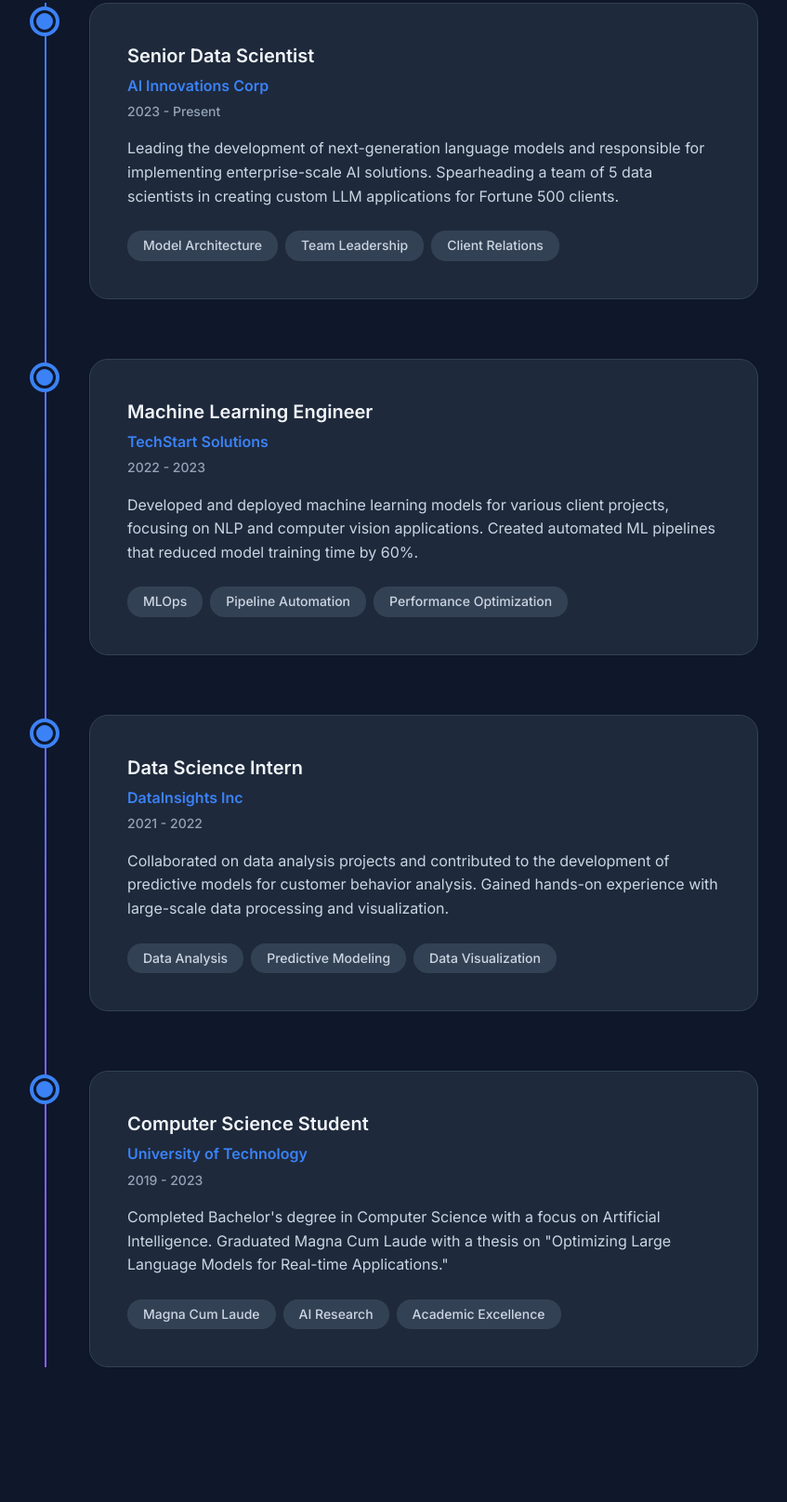
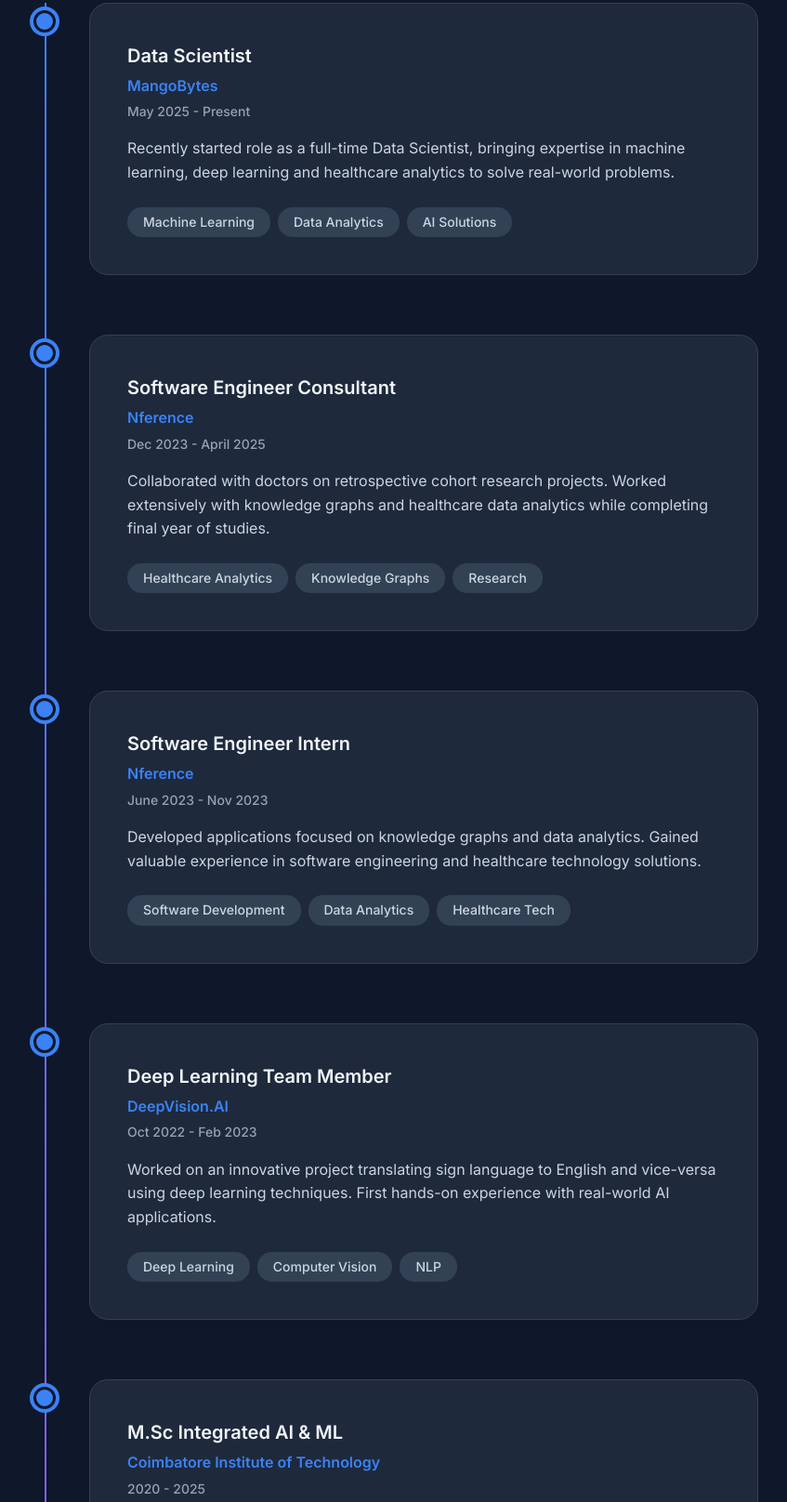
Before and after one commit to Mukish45/Mukish45.github.io, a plain HTML site: page about.html in a window 1280 px wide. Shown: the part 4761-6377 px from the top of the page at 93% size, without its empty margins (224-1071 px from the left). Drawn offline with Linux system fonts and the light colour scheme.

Commit message:
update about me

```diff
--- a/about.html
+++ b/about.html
@@ -110,7 +110,7 @@
                                 <div class="stat-label">Technologies Mastered</div>
                             </div>
                             <div class="stat-item">
-                                <div class="stat-number gradient-text" data-count="100">1000+</div>
+                                <div class="stat-number gradient-text" data-count="1000">1000+</div>
                                 <div class="stat-label">Cups of Coffee ☕</div>
                             </div>
                         </div>
@@ -315,18 +315,17 @@
                     <div class="timeline-item fade-in">
                         <div class="timeline-marker"></div>
                         <div class="timeline-content">
-                            <h3 class="timeline-title">Senior Data Scientist</h3>
-                            <div class="timeline-company">AI Innovations Corp</div>
-                            <div class="timeline-date">2023 - Present</div>
+                            <h3 class="timeline-title">Data Scientist</h3>
+                            <div class="timeline-company">MangoBytes</div>
+                            <div class="timeline-date">May 2025 - Present</div>
                             <p class="timeline-description">
-                                Leading the development of next-generation language models and responsible for
-                                implementing enterprise-scale AI solutions. Spearheading a team of 5 data scientists
-                                in creating custom LLM applications for Fortune 500 clients.
+                                Recently started role as a full-time Data Scientist, bringing expertise in machine learning,
+                                deep learning and healthcare analytics to solve real-world problems.
                             </p>
                             <div class="timeline-achievements">
-                                <span class="achievement-tag">Model Architecture</span>
-                                <span class="achievement-tag">Team Leadership</span>
-                                <span class="achievement-tag">Client Relations</span>
+                                <span class="achievement-tag">Machine Learning</span>
+                                <span class="achievement-tag">Data Analytics</span>
+                                <span class="achievement-tag">AI Solutions</span>
                             </div>
                         </div>
                     </div>
@@ -334,18 +333,17 @@
                     <div class="timeline-item fade-in">
                         <div class="timeline-marker"></div>
                         <div class="timeline-content">
-                            <h3 class="timeline-title">Machine Learning Engineer</h3>
-                            <div class="timeline-company">TechStart Solutions</div>
-                            <div class="timeline-date">2022 - 2023</div>
+                            <h3 class="timeline-title">Software Engineer Consultant</h3>
+                            <div class="timeline-company">Nference</div>
+                            <div class="timeline-date">Dec 2023 - April 2025</div>
                             <p class="timeline-description">
-                                Developed and deployed machine learning models for various client projects,
-                                focusing on NLP and computer vision applications. Created automated ML pipelines
-                                that reduced model training time by 60%.
+                                Collaborated with doctors on retrospective cohort research projects. Worked extensively
+                                with knowledge graphs and healthcare data analytics while completing final year of studies.
                             </p>
                             <div class="timeline-achievements">
-                                <span class="achievement-tag">MLOps</span>
-                                <span class="achievement-tag">Pipeline Automation</span>
-                                <span class="achievement-tag">Performance Optimization</span>
+                                <span class="achievement-tag">Healthcare Analytics</span>
+                                <span class="achievement-tag">Knowledge Graphs</span>
+                                <span class="achievement-tag">Research</span>
                             </div>
                         </div>
                     </div>
@@ -353,18 +351,17 @@
                     <div class="timeline-item fade-in">
                         <div class="timeline-marker"></div>
                         <div class="timeline-content">
-                            <h3 class="timeline-title">Data Science Intern</h3>
-                            <div class="timeline-company">DataInsights Inc</div>
-                            <div class="timeline-date">2021 - 2022</div>
+                            <h3 class="timeline-title">Software Engineer Intern</h3>
+                            <div class="timeline-company">Nference</div>
+                            <div class="timeline-date">June 2023 - Nov 2023</div>
                             <p class="timeline-description">
-                                Collaborated on data analysis projects and contributed to the development of
-                                predictive models for customer behavior analysis. Gained hands-on experience
-                                with large-scale data processing and visualization.
+                                Developed applications focused on knowledge graphs and data analytics. Gained valuable
+                                experience in software engineering and healthcare technology solutions.
                             </p>
                             <div class="timeline-achievements">
-                                <span class="achievement-tag">Data Analysis</span>
-                                <span class="achievement-tag">Predictive Modeling</span>
-                                <span class="achievement-tag">Data Visualization</span>
+                                <span class="achievement-tag">Software Development</span>
+                                <span class="achievement-tag">Data Analytics</span>
+                                <span class="achievement-tag">Healthcare Tech</span>
                             </div>
                         </div>
                     </div>
@@ -372,18 +369,36 @@
                     <div class="timeline-item fade-in">
                         <div class="timeline-marker"></div>
                         <div class="timeline-content">
-                            <h3 class="timeline-title">Computer Science Student</h3>
-                            <div class="timeline-company">University of Technology</div>
-                            <div class="timeline-date">2019 - 2023</div>
+                            <h3 class="timeline-title">Deep Learning Team Member</h3>
+                            <div class="timeline-company">DeepVision.AI</div>
+                            <div class="timeline-date">Oct 2022 - Feb 2023</div>
                             <p class="timeline-description">
-                                Completed Bachelor's degree in Computer Science with a focus on Artificial Intelligence.
-                                Graduated Magna Cum Laude with a thesis on "Optimizing Large Language Models for
-                                Real-time Applications."
+                                Worked on an innovative project translating sign language to English and vice-versa using
+                                deep learning techniques. First hands-on experience with real-world AI applications.
                             </p>
                             <div class="timeline-achievements">
-                                <span class="achievement-tag">Magna Cum Laude</span>
-                                <span class="achievement-tag">AI Research</span>
-                                <span class="achievement-tag">Academic Excellence</span>
+                                <span class="achievement-tag">Deep Learning</span>
+                                <span class="achievement-tag">Computer Vision</span>
+                                <span class="achievement-tag">NLP</span>
+                            </div>
+                        </div>
+                    </div>
+
+                    <div class="timeline-item fade-in">
+                        <div class="timeline-marker"></div>
+                        <div class="timeline-content">
+                            <h3 class="timeline-title">M.Sc Integrated AI & ML</h3>
+                            <div class="timeline-company">Coimbatore Institute of Technology</div>
+                            <div class="timeline-date">2020 - 2025</div>
+                            <p class="timeline-description">
+                                Pursuing integrated Master's degree in Artificial Intelligence and Machine Learning.
+                                Gaining strong theoretical foundation while working on practical applications through
+                                internships.
+                            </p>
+                            <div class="timeline-achievements">
+                                <span class="achievement-tag">AI & ML</span>
+                                <span class="achievement-tag">Academic Research</span>
+                                <span class="achievement-tag">Technical Skills</span>
                             </div>
                         </div>
                     </div>
```
